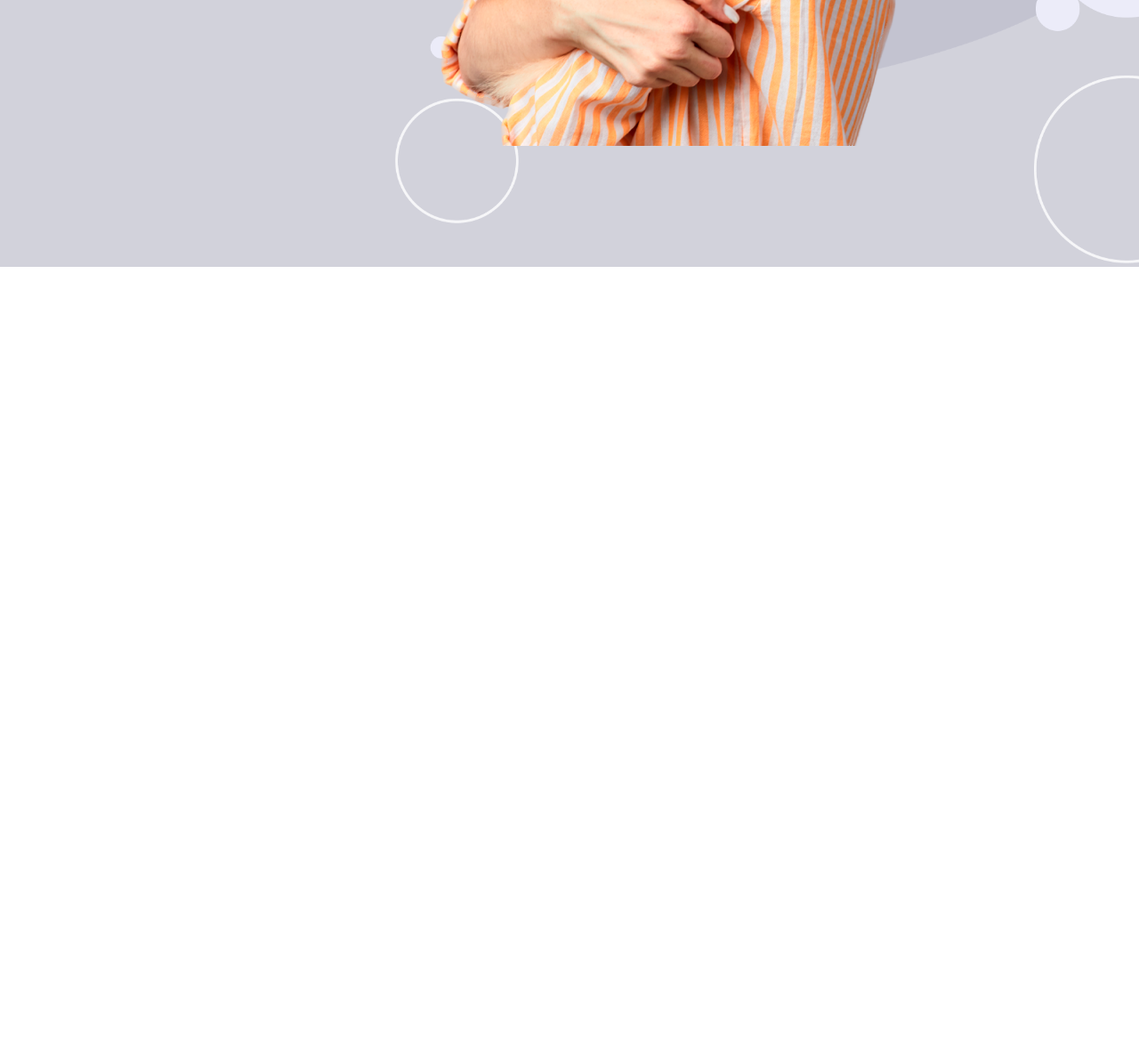
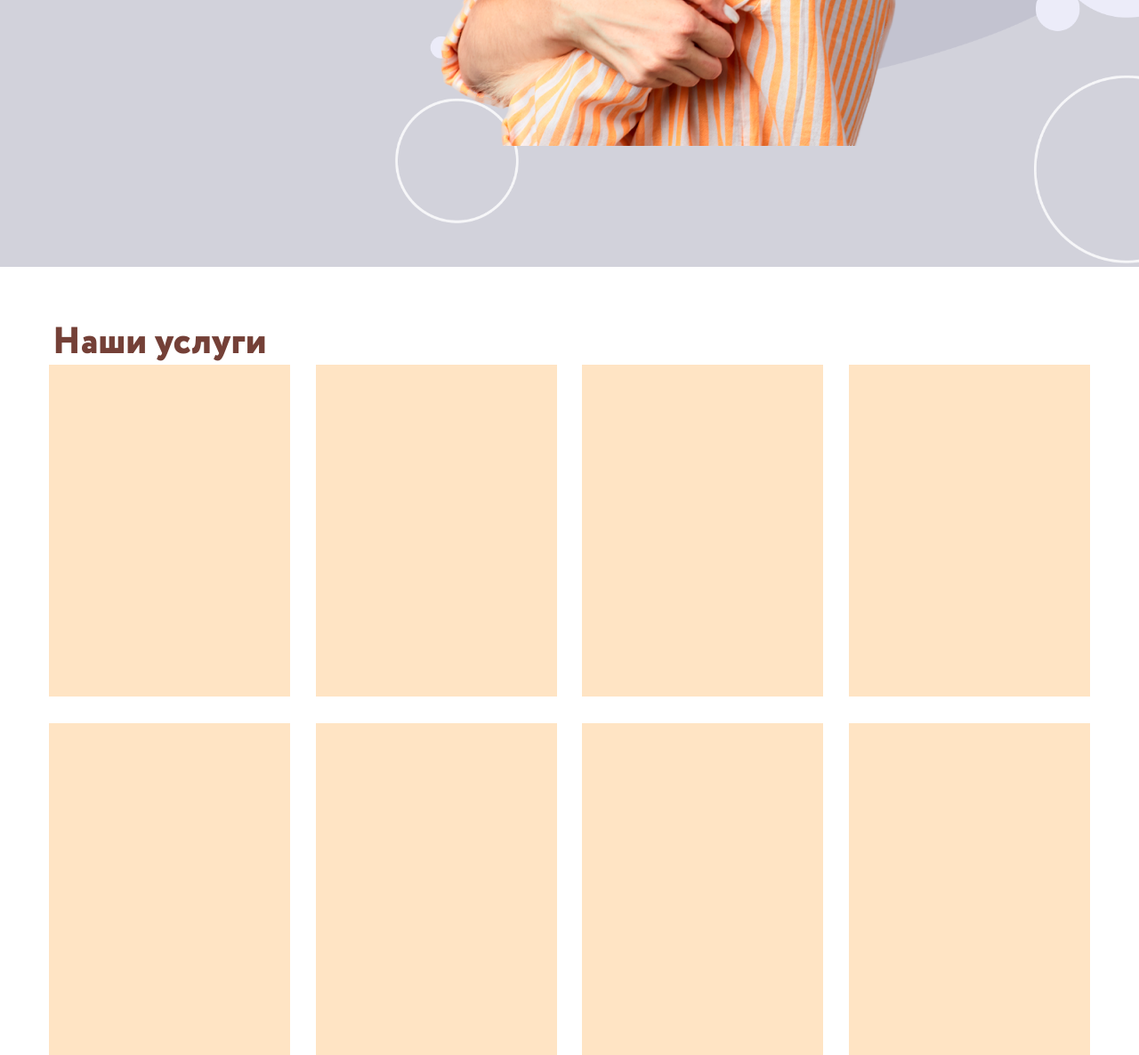
Before and after one commit to Egor-Voronov/Grooming-Grampus, a website built with webpack: page src/index.html in a window 1280 px wide. Shown: the part 791-1977 px from the top of the page at 89% size. Before the commit the page ends 1091 px from the top, so only its background shows below. Built offline with nearby package versions, Linux system fonts and the light colour scheme; a script that the page names is missing.

Commit message:
day3 commit

```diff
--- a/src/index.html
+++ b/src/index.html
@@ -46,7 +46,7 @@
                 <h2 class="offer-h2">Человеческий организм получает почти все необходимые
                   вещества именно через пищу и воду.
                   С питанием связаны все жизненно важные функции организма. </h2>
-                  <a href="#"><button class="btn">
+                  <a href="https://www.youtube.com/watch?v=ddbxsrGPRY0&t=2730s"><button class="btn">
                     <div class="btn-content">
                       <img src="media/foot.svg" alt="лапка" class="btn-img">
                       <div class="btn-txt">Записаться</div>
@@ -69,7 +69,22 @@
         </div>
       </div>
     <!-- второй блок -->
-    <div class="second-block-wrap"></div>
+    <div class="second-block block">
+      <div class="max-width-container">
+        <h2 class="title-txt title1">Наши услуги</h2>
+        <div class="services">
+          <div class="services-card"></div>
+          <div class="services-card"></div>
+          <div class="services-card"></div>
+          <div class="services-card"></div>
+          <div class="services-card"></div>
+          <div class="services-card"></div>
+          <div class="services-card"></div>
+          <div class="services-card"></div>
+        </div>
+      </div>
+
+    </div>
 
 </body>
 </html>
--- a/src/style/_style/_second-block.scss
+++ b/src/style/_style/_second-block.scss
@@ -1,3 +1,25 @@
-.second-block-wrap {
+.second-block {
+    min-height: 50vh;
+}
 
+.title1 {
+    margin-top: 60px;
 }
+
+
+.services {
+    display: flex;
+    justify-content: space-between;
+    align-items: center;
+    flex-direction: row;
+    flex-wrap: wrap;
+    gap: 30px 0px;
+
+    max-width: 1170px;
+
+    &-card {
+        width: 271px;
+        height: 373px;
+        background-color: bisque;
+    }
+}
--- a/src/style/_style/_templates.scss
+++ b/src/style/_style/_templates.scss
@@ -3,6 +3,26 @@
     margin: 0;
     padding: 0;
     box-sizing: border-box;
+}
+
+// ограничение контейнера
+.block {
+    display: flex;
+    justify-content: center;
+}
+
+.max-width-container {
+    width: 1170px;
+}
+
+// стили для переиспользуемого текста
+.title-txt {
+    color: $brown;
+    @extend %extrabold1;
+    display: flex;
+    justify-self: start;
+    position: relative;
+    margin-left: 4px;
 }
 
 // подключения шрифтов
--- a/src/style/_style/_variables.scss
+++ b/src/style/_style/_variables.scss
@@ -2,8 +2,11 @@
 $brown: #744037;
 $dark-brown: #240401;
 $light-brown: #C3A78E;
-$white: #F6F6F8;
 $gray: #D2D2DB;
+$dark-gray: #C3C3D0;
+$light-gray: #ECECF9;
+$very-light-gray: #F6F6F8;
+
 
 //расчет адаптивного размера
 $index: calc(1vw + 1vh);
```
